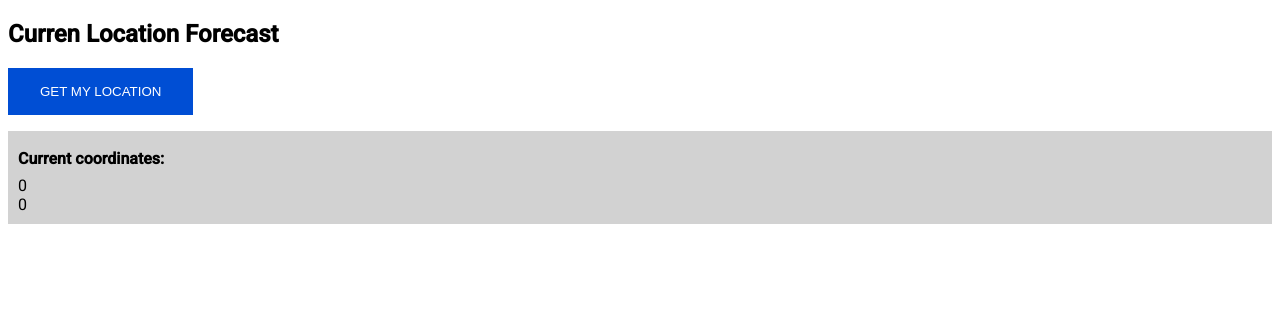
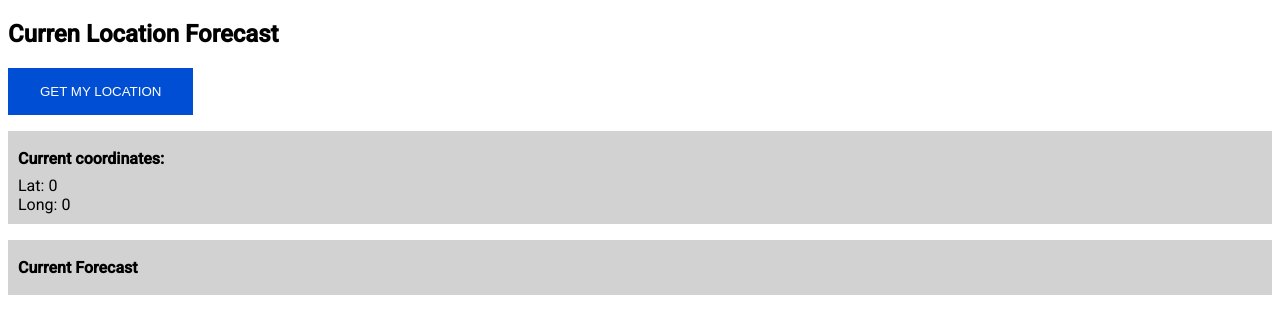
Before and after one commit to Lorenzx/next-4-weather, an Angular app: page / in a window 1280 px wide. Shown: the top 334 px of the page. Built offline with nearby package versions, Linux system fonts and the light colour scheme; no server answers.

Commit message:
adjusted next four days UI

```diff
--- a/src/app/services/current-location.service.ts
+++ b/src/app/services/current-location.service.ts
@@ -1,15 +1,17 @@
+import { HttpClient } from '@angular/common/http';
 import { Injectable } from '@angular/core';
 import { Observable } from 'rxjs';
 
 import { Coords } from '../interfaces/coords.i';
+import { environment } from 'environment';
 
 @Injectable({
   providedIn: 'root',
 })
 export class CurrentLocationService {
-  constructor() {}
+  constructor(private http: HttpClient) {}
 
-  getCurrentLocation(): Observable<Coords> {
+  getCurrentLocation(): any {
     let isLoading = true;
     return new Observable((observer) => {
       navigator.geolocation.getCurrentPosition(
@@ -23,6 +25,8 @@ export class CurrentLocationService {
         },
         (err) => console.log(err)
       )
-    });
+    })
   }
+
+
 }
--- a/src/app/views/current-day-forecast/current-day-forecast.component.html
+++ b/src/app/views/current-day-forecast/current-day-forecast.component.html
@@ -3,8 +3,12 @@
 
 <div class="card" *ngIf="location != {latitude: 0, longitude: 0}">
   <h4>Current coordinates:</h4>
-<div>{{ location.latitude }}</div>
-<div>{{ location.longitude }}</div>
+<div>Lat: {{ location.latitude }}</div>
+<div>Long: {{ location.longitude }}</div>
+</div>
+
+<div class="card">
+  <h4>Current Forecast</h4>
 </div>
 
 <div *ngIf="location === {latitude: 0, longitude: 0}">
--- a/src/app/views/four-days-forecast/four-days-forecast.component.html
+++ b/src/app/views/four-days-forecast/four-days-forecast.component.html
@@ -1,8 +1,20 @@
-<h2>Four Days Forecast</h2>
-<div *ngIf="weatherData$ | async as weatherData; else loading">
-  <pre>{{ weatherData }}</pre>
+<h2>Next Four Days Forecast</h2>
+<div *ngIf="weatherData; else loading">
+  <div *ngFor="let item of weatherData.list; let i = index" >
+      <div class="card" *ngIf="i > 0">
+          <div *ngFor="let info of item.weather">
+              <div>{{info.main}}</div>
+              <div>{{info.description}}</div>
+          </div>
+          <div>Average °C: {{ ((item.main.temp_min + item.main.temp_max) / 2).toFixed(2) }}</div>
+          <div>Min °C: {{ item.main.temp_min }}</div>
+          <div>Max °C: {{ item.main.temp_max }}</div>
+    </div>
+
+
+  </div>
 
 </div>
 <ng-template #loading>
-  ...loading
+  <p>...loading weather data</p>
 </ng-template>
--- a/src/app/views/four-days-forecast/four-days-forecast.component.ts
+++ b/src/app/views/four-days-forecast/four-days-forecast.component.ts
@@ -9,14 +9,15 @@ import { environment } from '../../../../environment';
   styleUrls: ['./four-days-forecast.component.scss'],
 })
 export class FourDaysForecastComponent {
-  latitude: number = 45.7998336;
-  longitude: number = 9.09312;
+  latitude: number = 0;
+  longitude: number = 0;
+  weatherData: any
 
   constructor(private http: HttpClient) {}
 
   weatherData$: any = this.http.get(
-    `https://api.openweathermap.org/data/2.5/forecast?lat=${this.latitude}&lon=${this.longitude}&appid=${environment.apiKey}`
-  );
+    `https://api.openweathermap.org/data/2.5/forecast?lat=${this.latitude}&lon=${this.longitude}&cnt=5&units=metric&appid=${environment.apiKey}`
+  ).subscribe(data => this.weatherData = data);
 
 
 }
```
Also changed, not shown: src/app/interfaces/res.i.ts (+50 -3 lines).
